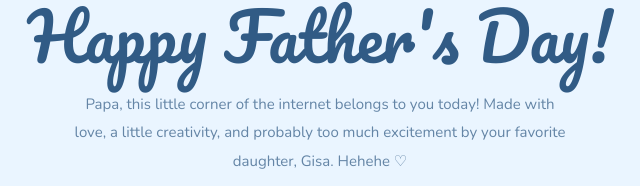
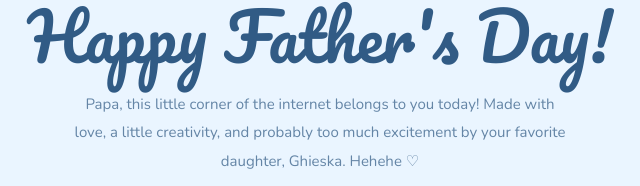
Before and after one commit to ghielovy/papa, a plain HTML site: page index.html in a window 1280 px wide. Shown: the part 167-353 px from the top of the page, 320-960 px from the left. Drawn offline with nearby package versions, Linux system fonts and the light colour scheme.

Commit message:
Update index.html

```diff
--- a/index.html
+++ b/index.html
@@ -404,7 +404,7 @@ button.main-btn:hover {
   <p style="max-width: 500px; margin: 0 auto; line-height: 1.9;">
     Papa, this little corner of the internet belongs to you today!
     Made with love, a little creativity, and probably too much
-    excitement by your favorite daughter, Gisa. Hehehe ♡
+    excitement by your favorite daughter, Ghieska. Hehehe ♡
   </p>
 
   <div class="sticker">SPECIAL DELIVERY FOR PAPA ✉️</div>
```
